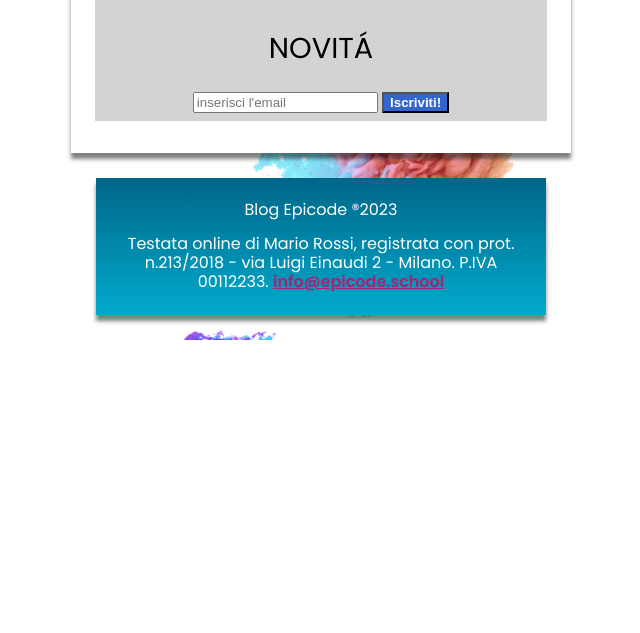
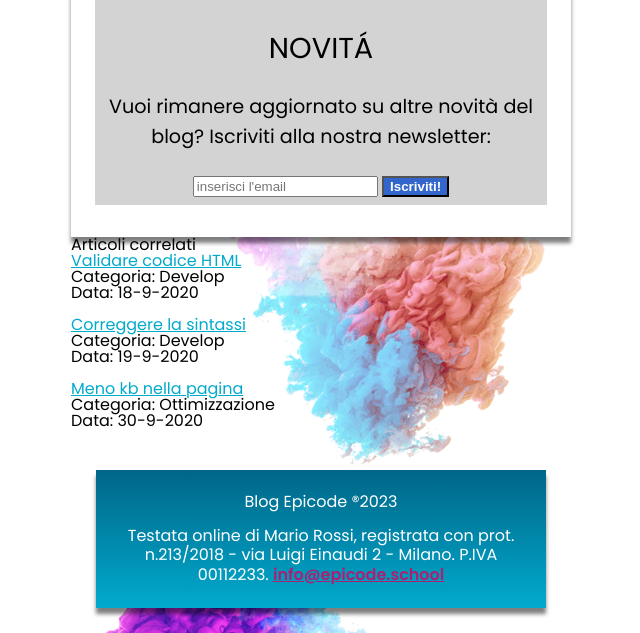
Before and after one commit to Vikappa/Giorno-4, a plain HTML site: page index.html in a window 1280 px wide. Shown: the part 2214-2847 px from the top of the page, without its empty margins (319-959 px from the left). Before the commit the page ends 2554 px from the top, so only its background shows below. Drawn offline with Linux system fonts and the light colour scheme.

Commit message:
Fine fine :C

```diff
--- a/index.html
+++ b/index.html
@@ -104,6 +104,7 @@
         <aside>
             <div class="newsletter">
                 <h2>NOVITÁ</h2>
+                <p>Vuoi rimanere aggiornato su altre novità del blog? Iscriviti alla nostra newsletter:</p>
                 <form>
                     <input id="campo_email" type="email" placeholder="inserisci l'email" />
                     <button>Iscriviti!</button>
@@ -111,8 +112,79 @@
 
             </div>
         </aside>
+    </main>
 
-    </main>
+    <nav>
+        <h4>Articoli correlati</h4>
+        <div>
+            <table>
+                <tbody>
+                    <tr>
+                        <td>
+                            <a href="#">
+                                Validare codice HTML
+                            </a>
+                        </td>
+                    </tr>
+                    <tr>
+                        <td>
+                            Categoria: Develop
+                        </td>
+                    </tr>
+                    <tr>
+                        <td>
+                            Data: 18-9-2020
+                        </td>
+                    </tr>
+                </tbody>
+            </table>
+            <br>
+            <table>
+                <tbody>
+                    <tr>
+                        <td>
+                            <a href="#">
+                                Correggere la sintassi
+                            </a>
+                        </td>
+                    </tr>
+                    <tr>
+                        <td>
+                            Categoria: Develop
+                        </td>
+                    </tr>
+                    <tr>
+                        <td>
+                            Data: 19-9-2020
+                        </td>
+                    </tr>
+                </tbody>
+            </table>
+            <br>
+            <table>
+                <tbody>
+                    <tr>
+                        <td>
+                            <a href="#">
+                                Meno kb nella pagina
+                            </a>
+                        </td>
+                    </tr>
+                    <tr>
+                        <td>
+                            Categoria: Ottimizzazione
+                        </td>
+                    </tr>
+                    <tr>
+                        <td>
+                            Data: 30-9-2020
+                        </td>
+                    </tr>
+                </tbody>
+            </table>
+            <br>
+        </div>
+    </nav>
 
 
 
```
